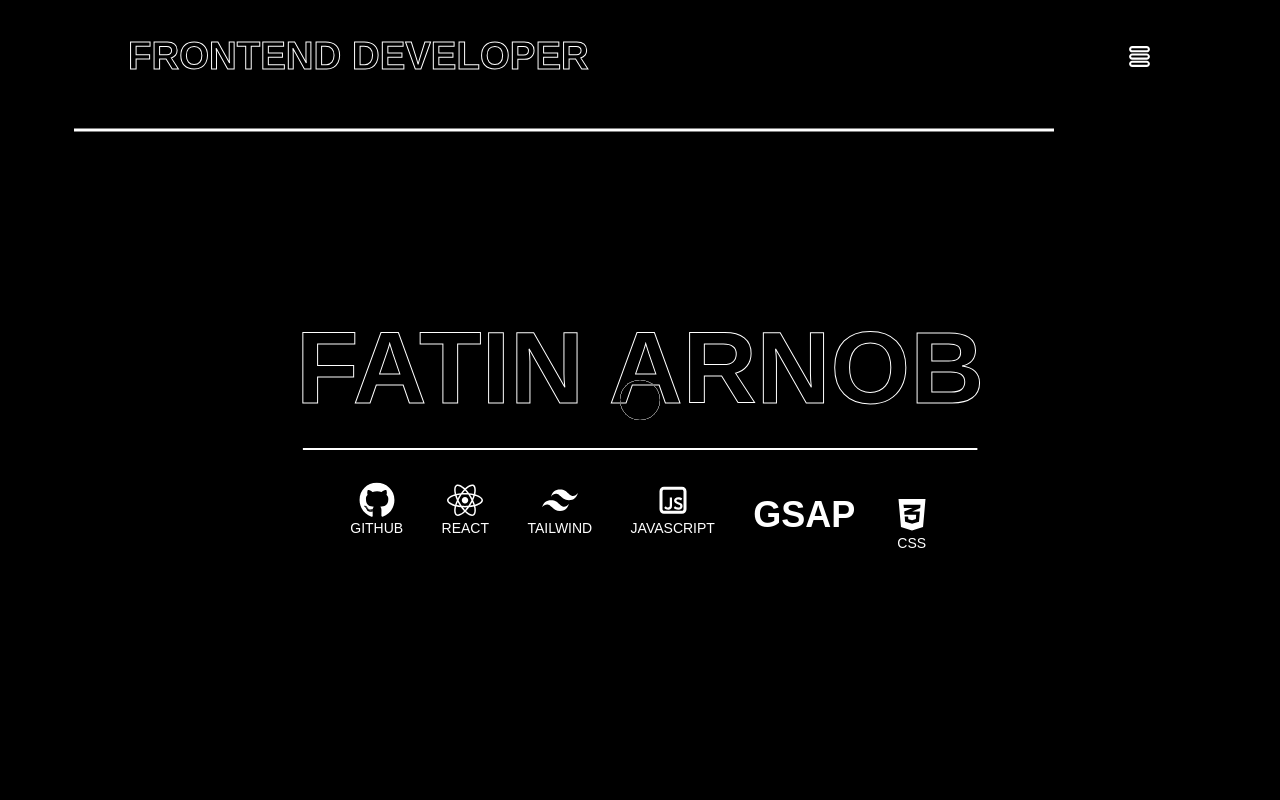
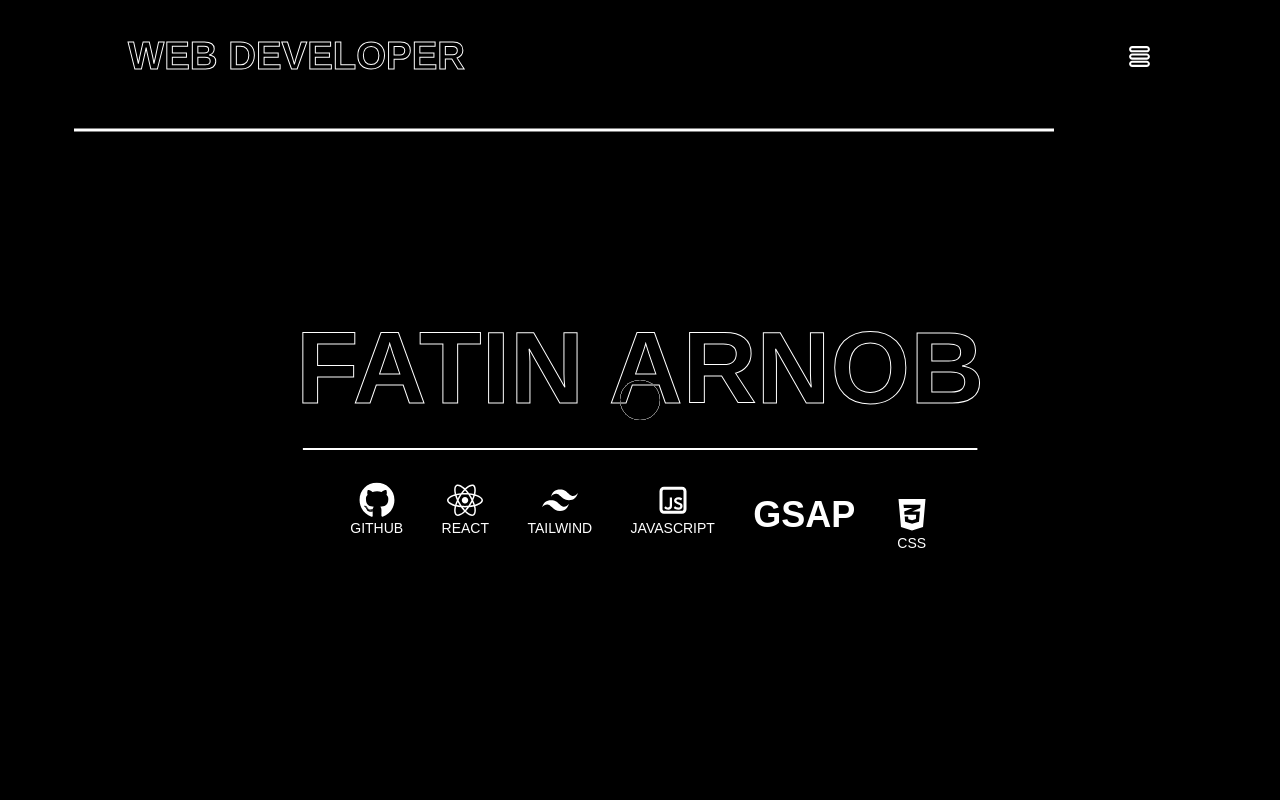
Before and after one commit to Fatinur/Portfolio, a React (Vite) app: page / in a window 1280 px wide. Shown: the top 800 px of the page. Built offline with nearby package versions, Linux system fonts and the light colour scheme; a web font is replaced by a local one.

Commit message:
Change title from 'FRONTEND DEVELOPER' to 'WEB DEVELOPER'

```diff
--- a/src/components/Navbar.jsx
+++ b/src/components/Navbar.jsx
@@ -58,7 +58,7 @@ const Navbar = ({refs}) => {
 
             <div className="front-end cursor-pointer text-transparent font-extrabold  md:text-[3vw]  text-[7vw] w-[50vw] trail-text "
             style={{ WebkitTextStroke: "1px white" }}>
-              FRONTEND  DEVELOPER
+              WEB  DEVELOPER
             </div>
 
             <div className="cursor-pointer text-white trail-text relative  hambug" onClick={toggleMenu}>
```
